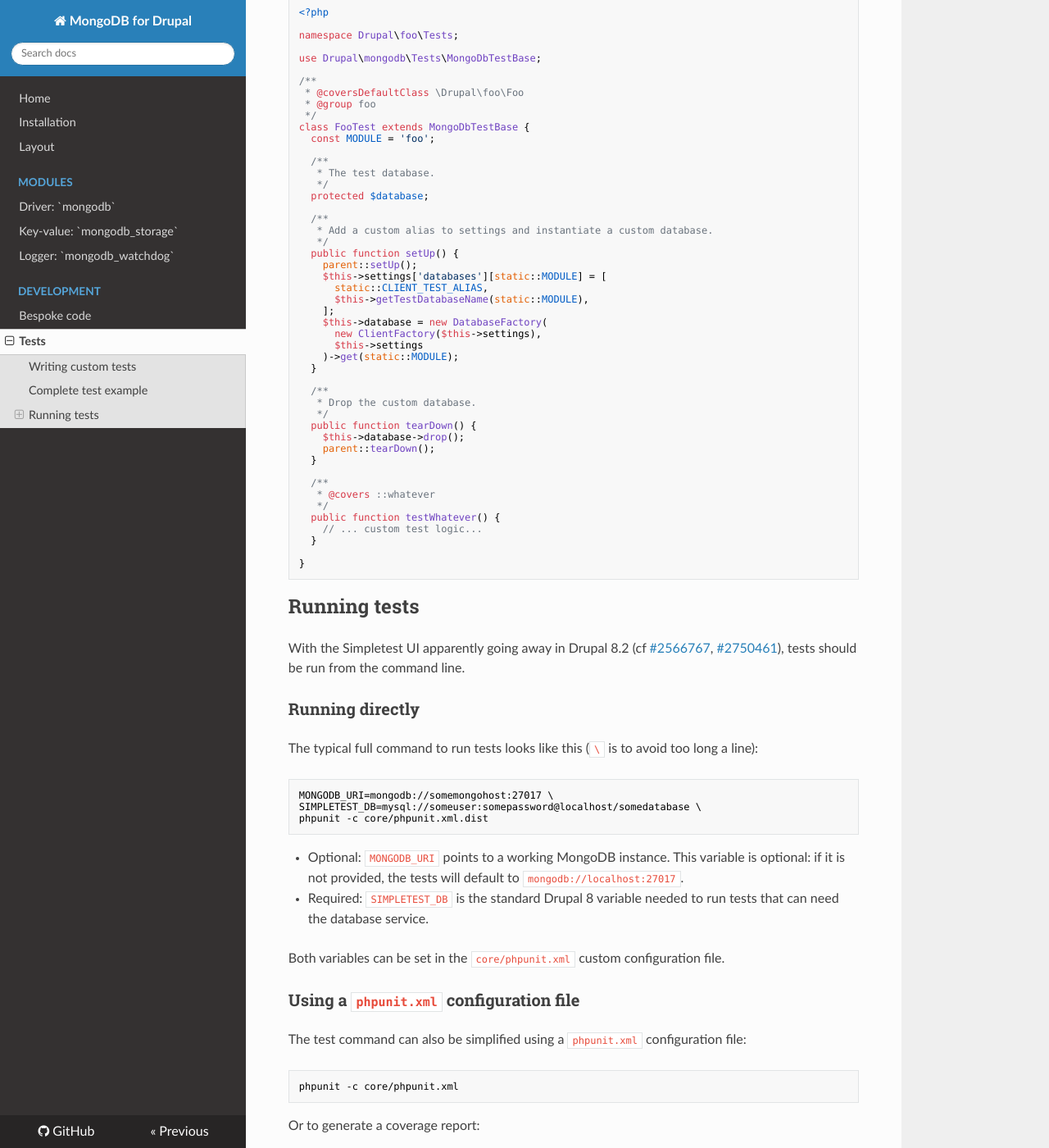
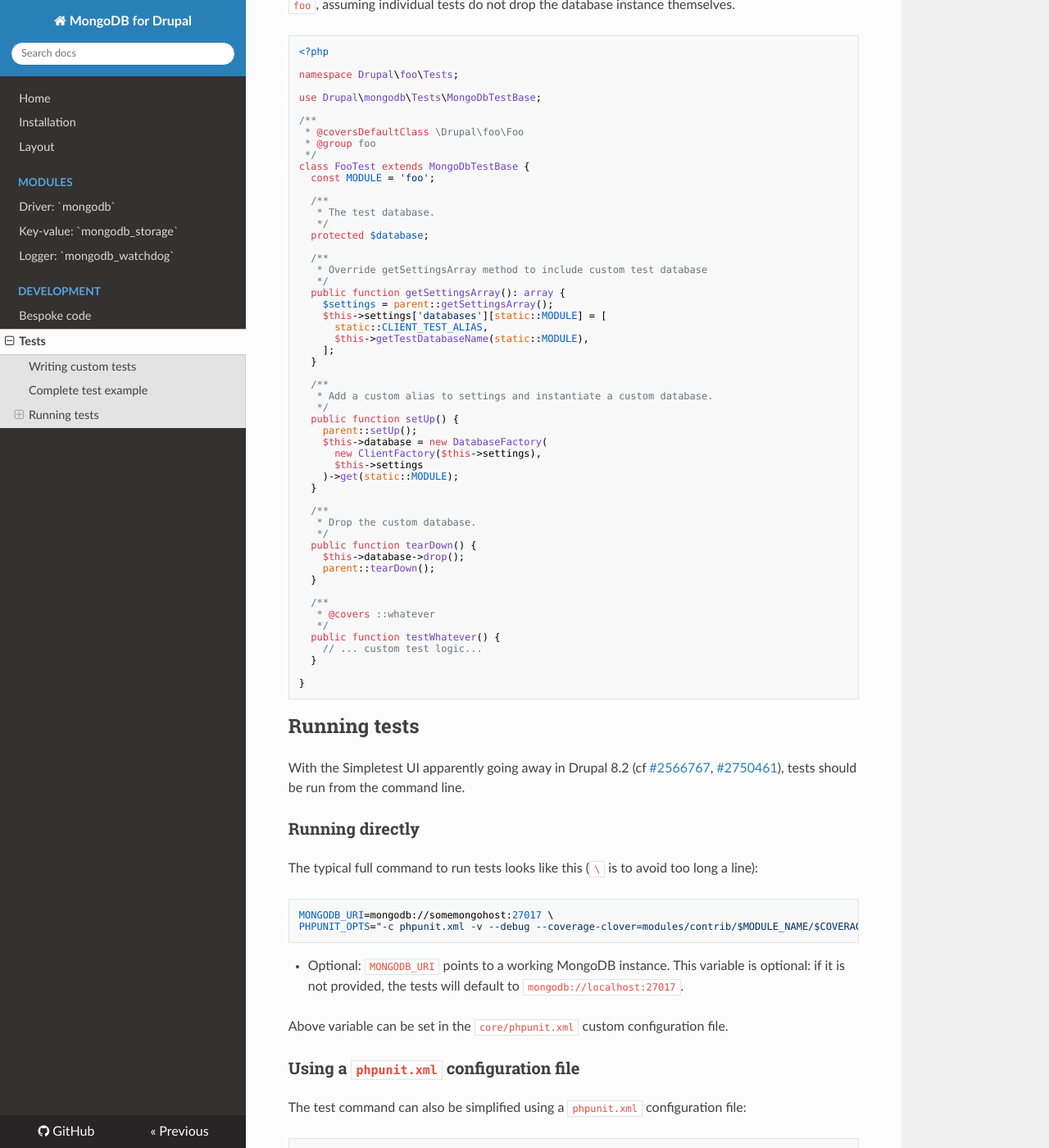
Before and after one commit to fgm/mongodb, an MkDocs documentation site: the page built from docs/tests.md, in a window 1280 px wide and 1400 px high, scrolled down 545 px. Shown: the whole window at 82% size. Built offline with MkDocs 1.6.1, drawn with Linux system fonts in a browser that asks for light colours; nearby versions of some CDN libraries; old or Windows-style settings are respelled for this version of MkDocs; some of the changed text lies outside the part shown.

Commit message:
Issue #2760825 - Updated tests doc and remaining code review comments

```diff
--- a/docs/tests.md
+++ b/docs/tests.md
@@ -1,10 +1,12 @@
 The newly ported modules have some test coverage, which can be checked with
 PHPUnit.
+
+[![Coverage Status](https://coveralls.io/repos/github/fgm/mongodb/badge.svg?branch=8.x-2.x)](https://coveralls.io/github/fgm/mongodb?branch=8.x-2.x)
 
 # PHPUnit
 ## Writing custom tests
 
-The `mongodb` module provides a `Drupal\mongodb\Tests\MongoDbTestBase` base
+The `mongodb` module provides a `Drupal\Tests\mongodb\Kernel\MongoDbTestBase` base
 class on which to build custom kernel tests for [bespoke] modules, as
 it provides a per-test database created during test <code>setUp()</code>, and
 dropped during <code>tearDown()</code>.
@@ -37,14 +39,21 @@ instance themselves.
       protected $database;
 
       /**
+       * Override getSettingsArray method to include custom test database
+       */
+      public function getSettingsArray(): array {
+        $settings = parent::getSettingsArray();
+        $this->settings['databases'][static::MODULE] = [
+          static::CLIENT_TEST_ALIAS,
+          $this->getTestDatabaseName(static::MODULE),
+        ];
+      }
+
+      /**
        * Add a custom alias to settings and instantiate a custom database.
        */
       public function setUp() {
         parent::setUp();
-        $this->settings['databases'][static::MODULE] = [
-          static::CLIENT_TEST_ALIAS,
-          $this->getTestDatabaseName(static::MODULE),
-        ];
         $this->database = new DatabaseFactory(
           new ClientFactory($this->settings),
           $this->settings
@@ -86,15 +95,12 @@ With the Simpletest UI apparently going away in Drupal 8.2 (cf [#2566767],
 The typical full command to run tests looks like this (`\` is to avoid too long a line):
 
     MONGODB_URI=mongodb://somemongohost:27017 \
-    SIMPLETEST_DB=mysql://someuser:somepassword@localhost/somedatabase \
-    phpunit -c core/phpunit.xml.dist
+    PHPUNIT_OPTS="-c phpunit.xml -v --debug --coverage-clover=modules/contrib/$MODULE_NAME/$COVERAGE_FILE"
 
 * Optional: `MONGODB_URI` points to a working MongoDB instance. This variable is optional:
   if it is not provided, the tests will default to `mongodb://localhost:27017`.
-* Required: `SIMPLETEST_DB` is the standard Drupal 8 variable needed to run tests that
-  can need the database service.
 
-Both variables can be set in the `core/phpunit.xml` custom configuration file.
+Above variable can be set in the `core/phpunit.xml` custom configuration file.
 
 
 ### Using a `phpunit.xml` configuration file
@@ -117,20 +123,24 @@ Or to generate a coverage report:
 
         <phpunit ...snip...>
           <php>
-            <env name="SIMPLETEST_DB" value="mysql://someuser:somepass@somesqlhost/somedb"/>
             <env name="MONGODB_URI" value="mongodb://somemongohost:27017" />
           </php>
           <testsuites ...snip...>...snip...</testsuites>
           <listeners>...snip...</listener>
           </listeners>
           <filter>
-            <whitelist>
+            <whitelist
+              addUncoveredFilesFromWhitelist="true"
+              processUncoveredFilesFromWhitelist="true">
               <directory>../modules/contrib/mongodb</directory>
+              <!-- By definition test classes have no tests. -->
               <exclude>
-                <directory>../modules/contrib/mongodb/modules/mongodb/src/Tests</directory>
-                <directory suffix="Test.php">./</directory>
-                <directory suffix="TestBase.php">./</directory>
+                <file>../modules/contrib/mongodb/example.settings.local.php</file>
+                <directory suffix="Test.php">../modules/contrib/mongodb</directory>
+                <directory suffix="TestBase.php">../modules/contrib/mongodb</directory>
+                <!-- There is a remaining legacy test for reference in watchdog for now -->
+                <directory suffix=".test">../modules/contrib/mongodb</directory>
               </exclude>
-             </whitelist>
+            </whitelist>
           </filter>
         </phpunit>
```
Also changed, not shown: docs/bespoke.md (+3 -0 lines), docs/layout.md (+3 -3 lines), docs/modules/mongodb.md (+10 -9 lines).
